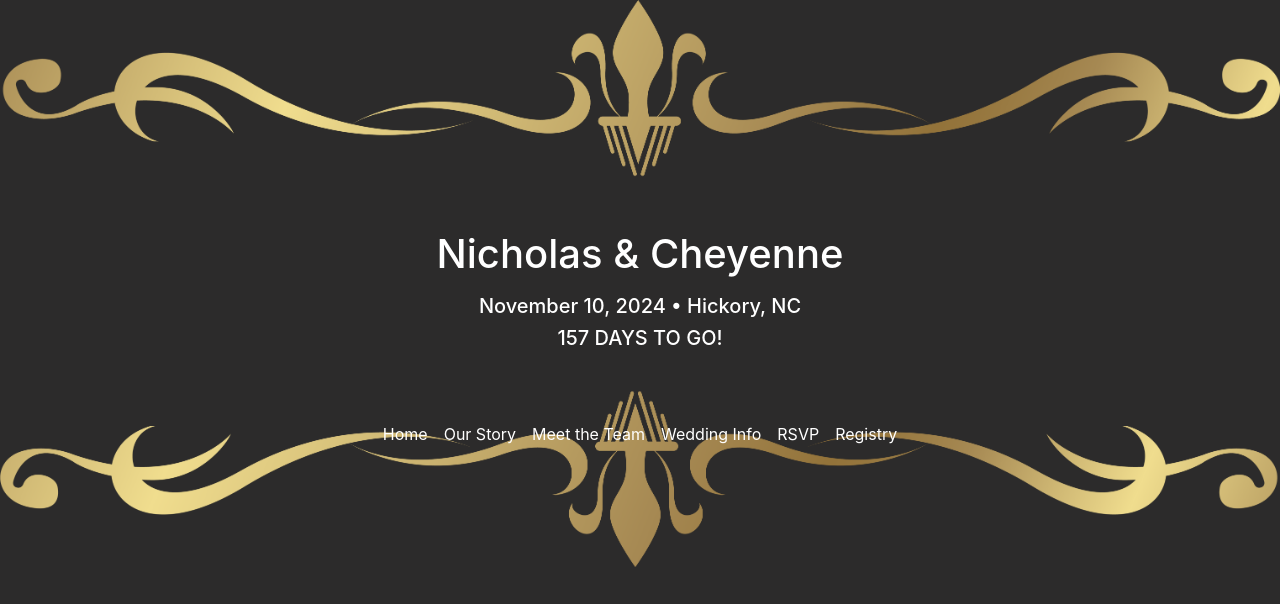
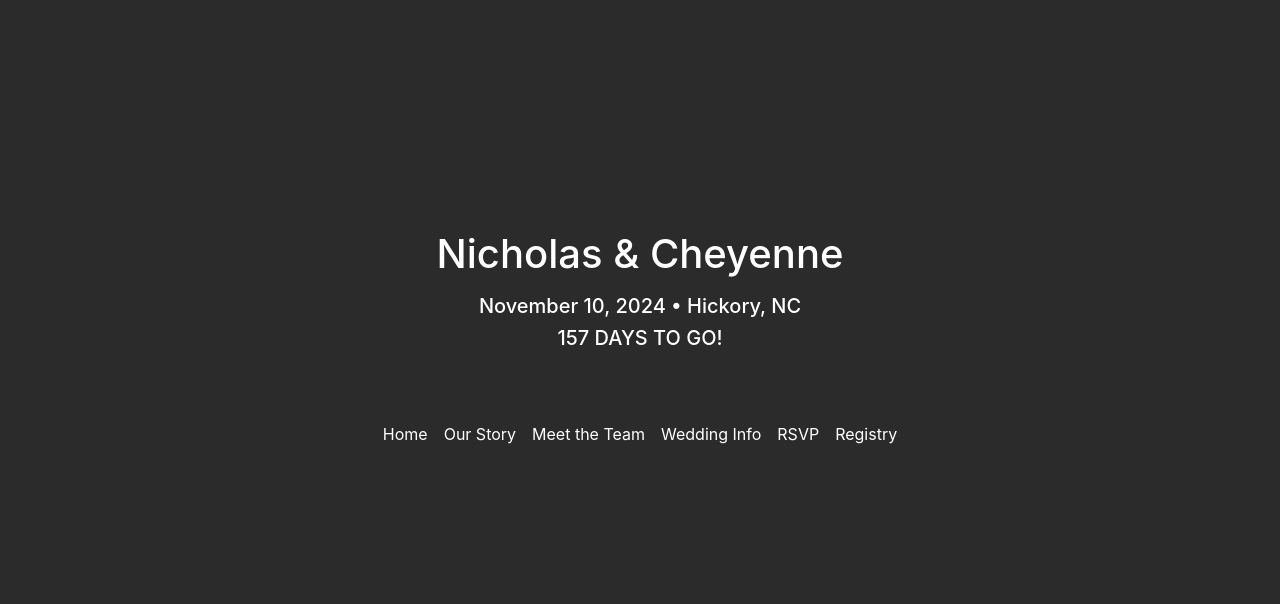
Before and after one commit to ncapel/capel-wedding-app, a React (Create React App) app: page / in a window 1280 px wide. Shown: the top 604 px of the page. Built offline with nearby package versions, Linux system fonts and the light colour scheme.

Commit message:
Adding background image

```diff
--- a/src/App.js
+++ b/src/App.js
@@ -1,6 +1,7 @@
 import React from 'react';
 import NavBar from './Components/Nav';
 import Header from './Components/Header';
+import BackgroundImage from './Components/Background';
 
 function App() {
   return (
--- /dev/null
+++ b/src/Components/Background.js
@@ -0,0 +1,10 @@
+import React from 'react';
+
+function BackgroundImage() {
+    const bgImage = './assets/img/bg)img.png';
+    return (
+        <img src={bgImage} alt='Gold Frame'></img>
+    );
+}
+
+export default BackgroundImage;
--- a/src/index.css
+++ b/src/index.css
@@ -6,9 +6,9 @@ body {
   -webkit-font-smoothing: antialiased;
   -moz-osx-font-smoothing: grayscale;
   background-color: rgb(44, 43, 43);
-  background-image: url(./assets/img/bg_pic.png);
+  /* background-image: url(./assets/img/bg_pic.png);
   background-size: cover;
-  background-repeat: no-repeat;
+  background-repeat: no-repeat; */
 }
 
 code {
```
